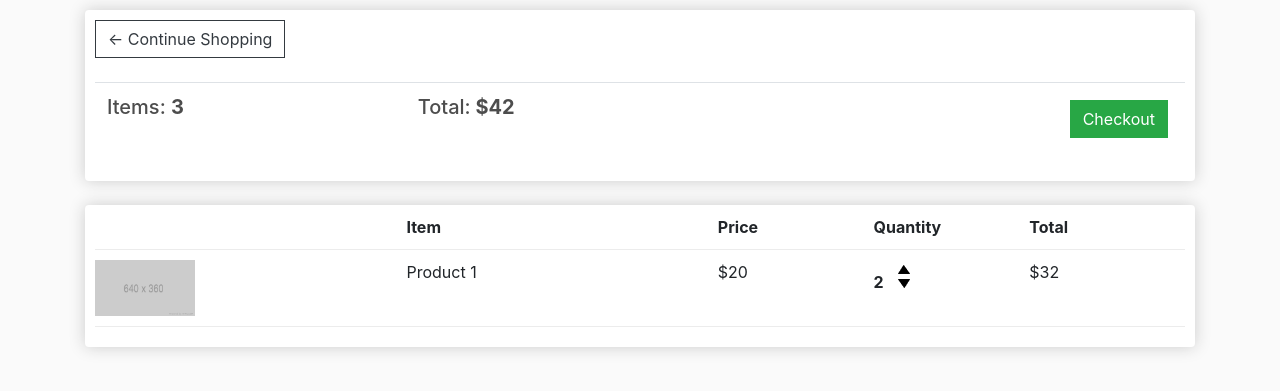
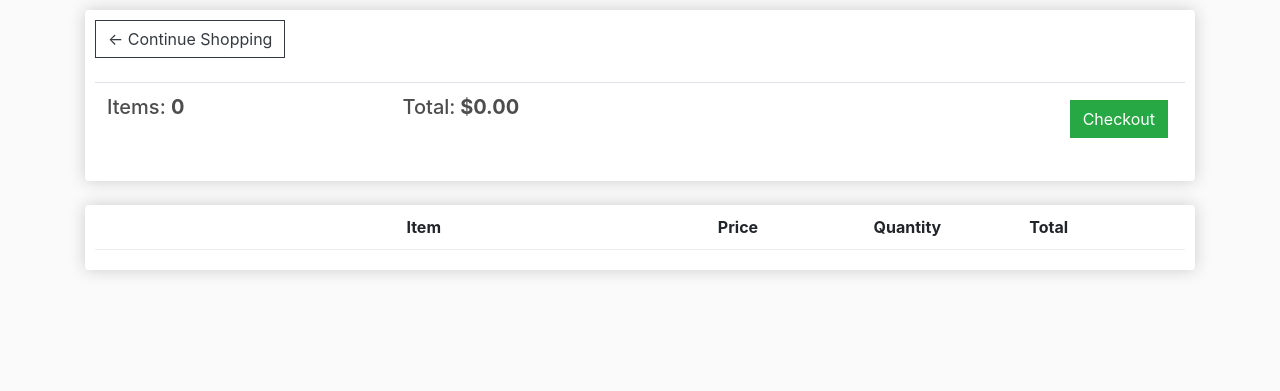
Before and after one commit to amjedsaleel/E-commerce, a Django app: page /cart/ in a window 1280 px wide. Shown: the part 57-448 px from the top of the page. Run offline with Django 3.2, Linux system fonts and the light colour scheme; lists and menus that the app fills with data are empty; some libraries are stand-ins or nearby versions.

Commit message:
renderd card data and cart total

```diff
--- a/store/templates/store/cart.html
+++ b/store/templates/store/cart.html
@@ -10,8 +10,8 @@
                 <br>
                 <table class="table">
                     <tr>
-                        <th><h5>Items: <strong>3</strong></h5></th>
-                        <th><h5>Total:<strong> $42</strong></h5></th>
+                        <th><h5>Items: <strong>{{ order.get_cart_items }}</strong></h5></th>
+                        <th><h5>Total:<strong> ${{ order.get_cart_total | floatformat:2 }}</strong></h5></th>
                         <th>
                             <a style="float:right; margin:5px;" class="btn btn-success" href="{% url 'checkout' %}">Checkout</a>
                         </th>
@@ -29,20 +29,22 @@
                     <div style="flex:1"><strong>Total</strong></div>
                 </div>
 
+                {% for item in items %}
                     <div class="cart-row">
-                    <div style="flex:2"><img class="row-image" src="{% static 'images/placeholder.png' %}"></div>
-                    <div style="flex:2"><p>Product 1</p></div>
-                    <div style="flex:1"><p>$20</p></div>
+                        <div style="flex:2"><img class="row-image" src="{{ item.product.imageURL }}"></div>
+                        <div style="flex:2"><p>{{ item.product.name }}</p></div>
+                        <div style="flex:1"><p>${{ item.product.price | floatformat:2}}</p></div>
                         <div style="flex:1">
-                        <p class="quantity">2</p>
+                            <p class="quantity">{{ item.quantity }}</p>
                             <div class="quantity">
                                 <img class="chg-quantity" src="{% static  'images/arrow-up.png' %}">
 
                                 <img class="chg-quantity" src="{% static  'images/arrow-down.png' %}">
                             </div>
                         </div>
-                    <div style="flex:1"><p>$32</p></div>
+                        <div style="flex:1"><p>${{ item.get_total}}</p></div>
                     </div>
+                {% endfor %}
             </div>
         </div>
     </div>
--- a/store/views.py
+++ b/store/views.py
@@ -12,7 +12,14 @@ def store(request):
 
 
 def cart(request):
-    context = {}
+    if request.user.is_authenticated:
+        customer = request.user.customer
+        order, created = Order.objects.get_or_create(customer=customer, completed=False)
+        items = order.orderitem_set.all()
+    else:
+        items = []
+        order = {'get_cart_total': 0, 'get_cart_items': 0}
+    context = {'items': items, 'order': order}
     return render(request, 'store/cart.html', context)
 
 
```
Also changed, not shown: store/models.py (+17 -0 lines), db.sqlite3. Lines whose indentation alone changed are shown as unchanged.
